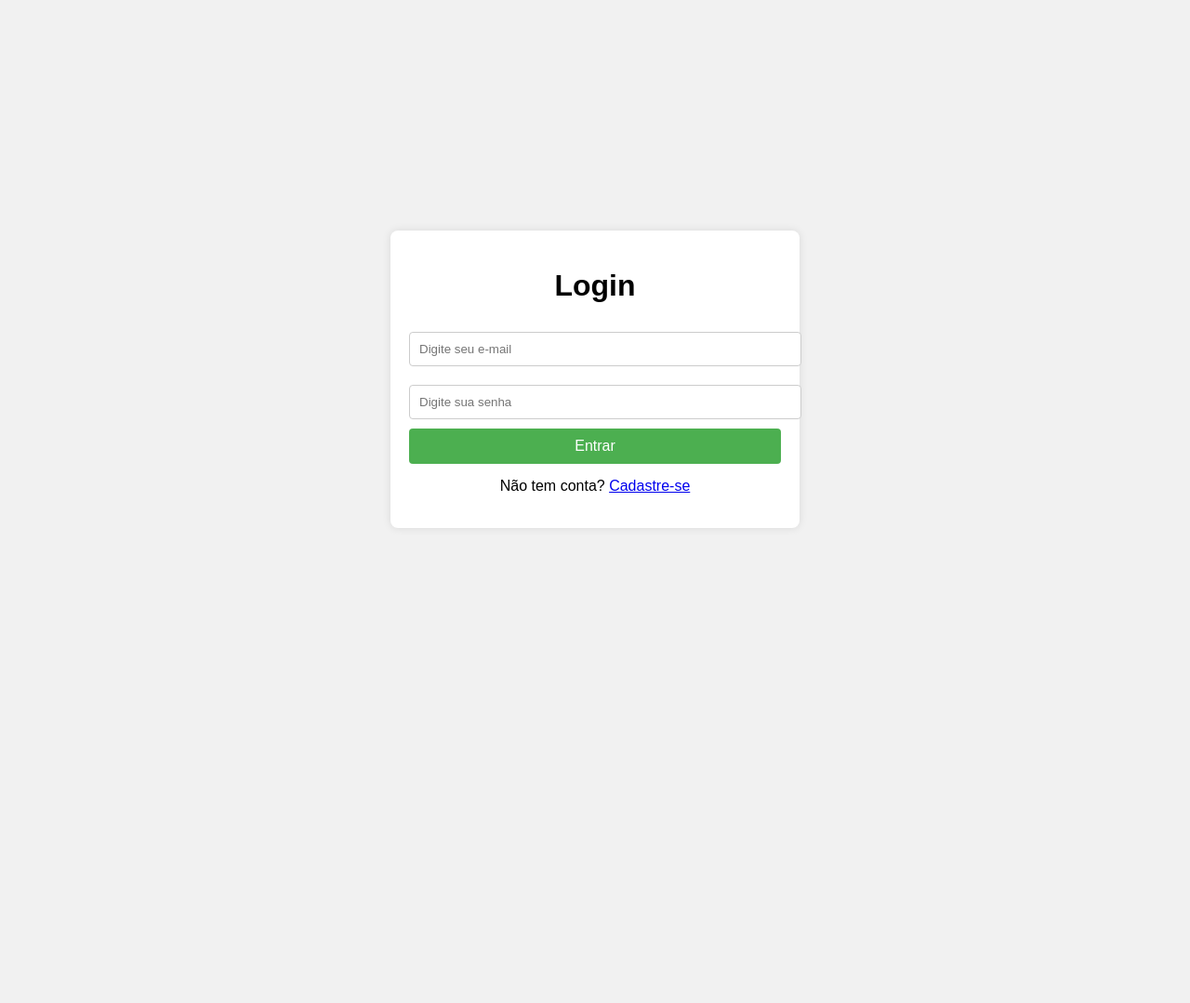
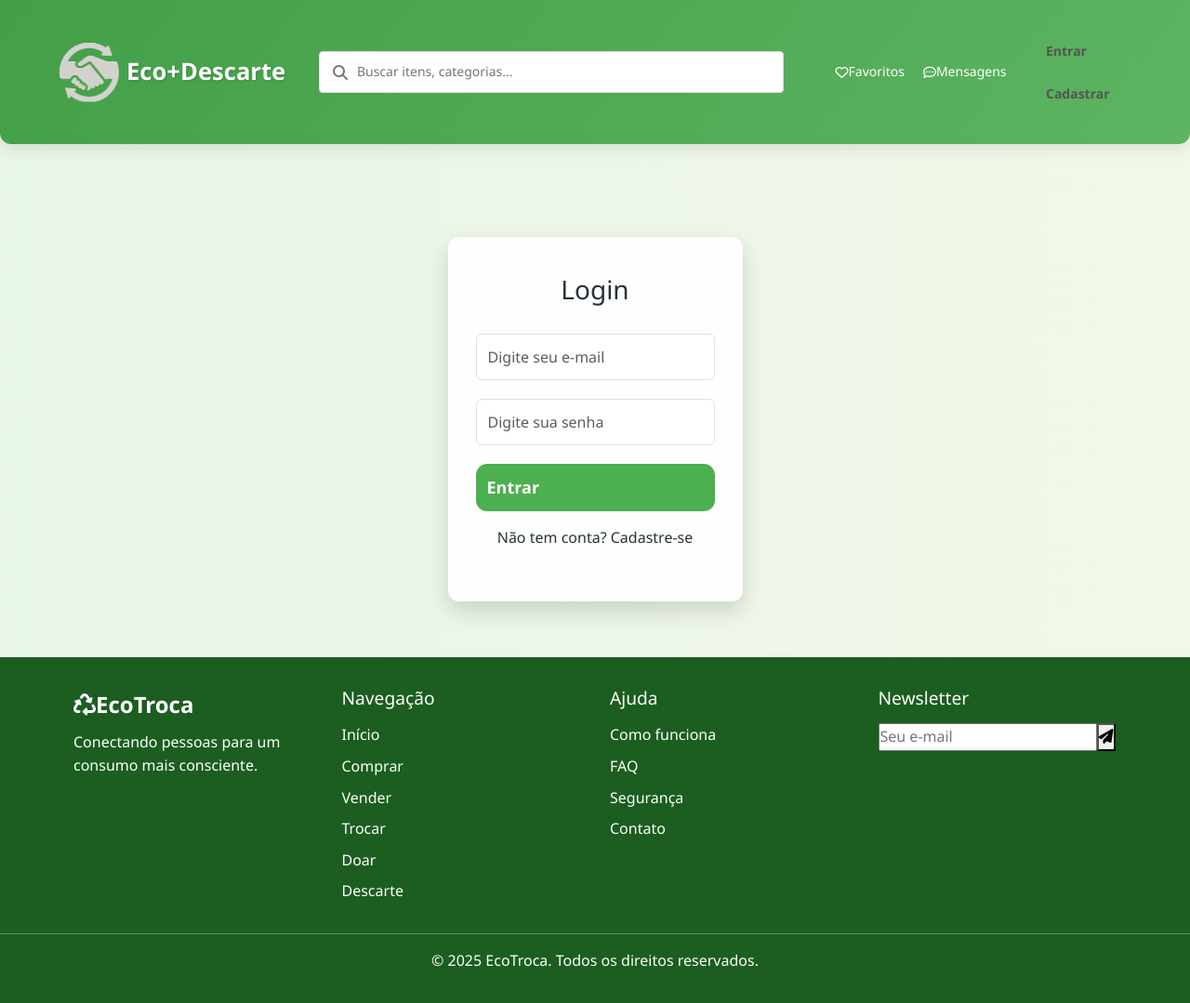
Before and after one commit to Mateus-tech/EcoDescarte, a plain HTML site: page login.html in a window 1280 px wide. Shown: the whole page at 93% size. Before the commit the page ends 816 px from the top, so only its background shows below. Drawn offline with nearby package versions, Linux system fonts and the light colour scheme; no server answers.

Commit message:
Alteraçoes nos htmls

```diff
--- a/login.html
+++ b/login.html
@@ -5,29 +5,151 @@
   <meta name="viewport" content="width=device-width, initial-scale=1">
   <title>Login - EcoTroca</title>
   <link rel="stylesheet" href="https://cdnjs.cloudflare.com/ajax/libs/font-awesome/6.4.0/css/all.min.css">
+  <link rel="stylesheet" href="https://cdnjs.cloudflare.com/ajax/libs/bootstrap/5.3.0/css/bootstrap.min.css">
+  <link rel="icon" type="image/png" href="logo2.png">
+  <link rel="stylesheet" href="css/style.css">
   <style>
-    body { font-family: Arial, sans-serif; background: #f1f1f1; display: flex; justify-content: center; align-items: center; height: 100vh; }
-    .container { background: #fff; padding: 20px; border-radius: 8px; max-width: 400px; width: 100%; box-shadow: 0 0 10px rgba(0,0,0,0.1); }
-    h1 { text-align: center; }
-    input { width: 100%; padding: 10px; margin: 10px 0; border: 1px solid #ccc; border-radius: 4px; }
-    button { width: 100%; padding: 10px; border: none; border-radius: 4px; background: #4CAF50; color: #fff; font-size: 16px; cursor: pointer; }
-    button:hover { background: #45a049; }
-    .message { color: red; text-align: center; margin-top: 10px; }
+    body {
+      font-family: 'Segoe UI', sans-serif;
+      background: linear-gradient(to right, #e8f5e9, #f1f8e9);
+      min-height: 100vh;
+      display: flex;
+      flex-direction: column;
+    }
+
+    .login-container {
+      max-width: 1000px;
+      margin: auto;
+      margin-top: 100px;
+      padding: 40px 30px;
+      background: rgba(255, 255, 255, 0.9);
+      border-radius: 12px;
+      box-shadow: 0 10px 25px rgba(0, 0, 0, 0.15);
+      margin-bottom: 60px;
+    }
+
+    .login-container h1 {
+      text-align: center;
+      margin-bottom: 30px;
+      font-size: 28px;
+    }
+
+    .login-container input {
+      margin-bottom: 20px;
+      padding: 12px;
+      font-size: 16px;
+    }
+
+    .login-container button {
+      background-color: #4CAF50;
+      font-size: 18px;
+      padding: 12px;
+    }
+
+    .login-container button:hover {
+      background-color: #45a049;
+    }
+
+    .message {
+      color: red;
+      text-align: center;
+      margin-top: 10px;
+    }
+
+    header {
+      background-color: #4CAF50;
+      padding: 10px 0;
+    }
+
+    .navbar-brand {
+      color: white;
+      font-weight: bold;
+    }
+
+    .navbar-nav .nav-link {
+      color: white !important;
+    }
+
+    .navbar-nav .nav-link:hover {
+      text-decoration: underline;
+    }
   </style>
-</head>
-<body>
-  <div class="container">
+
+  <!-- Logo e Cabeçalho mantidos -->
+  <header class="header">
+    <div class="container header-top">
+      <a href="index.html" class="logo">
+        <img src="logo2.png" alt="">
+        <span>Eco+Descarte</span>
+      </a>
+      <div class="search-bar">
+        <i class="fas fa-search search-icon"></i>
+        <input type="text" placeholder="Buscar itens, categorias...">
+      </div>
+      <nav class="user-nav" id="userNav">
+        <a href="#" class="nav-link"><i class="far fa-heart"></i><span>Favoritos</span></a>
+        <a href="#" class="nav-link"><i class="far fa-comment-dots"></i><span>Mensagens</span></a>
+        <div id="authArea" class="auth-buttons">
+          <a href="login.html" class="btn btn-login">Entrar</a>
+          <a href="signup.html" class="btn btn-signup">Cadastrar</a>
+        </div>
+      </nav>
+    </div>
+  </header>
+
+  <!-- Formulário de Login -->
+  <div class="login-container">
     <h1>Login</h1>
-    <input type="email" id="loginEmail" placeholder="Digite seu e-mail">
-    <input type="password" id="loginPassword" placeholder="Digite sua senha">
-    <button id="loginBtn">Entrar</button>
+    <input type="email" id="loginEmail" class="form-control" placeholder="Digite seu e-mail">
+    <input type="password" id="loginPassword" class="form-control" placeholder="Digite sua senha">
+    <button id="loginBtn" class="btn btn-success w-100">Entrar</button>
     <div class="message" id="loginMessage"></div>
-    <p style="text-align:center; margin-top:15px;">
+    <p class="text-center mt-3">
       Não tem conta? <a href="signup.html">Cadastre-se</a>
     </p>
   </div>
 
-  <!-- Firebase SDK -->
+
+  </body>
+  <!-- Footer -->
+  <footer>
+    <div class="container footer-content">
+      <div class="footer-section">
+        <a href="index.html" class="logo"><i class="fas fa-recycle logo-icon"></i><span>EcoTroca</span></a>
+        <p>Conectando pessoas para um consumo mais consciente.</p>
+      </div>
+      <div class="footer-section">
+        <h3>Navegação</h3>
+        <a href="index.html">Início</a>
+        <a href="index.html?transactionType=sale">Comprar</a>
+        <a href="create-listing.html">Vender</a>
+        <a href="index.html?transactionType=trade">Trocar</a>
+        <a href="index.html?transactionType=donation">Doar</a>
+        <a href="recycling-centers.html">Descarte</a>
+      </div>
+      <div class="footer-section">
+        <h3>Ajuda</h3>
+        <a href="#como-funciona">Como funciona</a>
+        <a href="#">FAQ</a>
+        <a href="#">Segurança</a>
+        <a href="#">Contato</a>
+      </div>
+      <div class="footer-section newsletter">
+        <h3>Newsletter</h3>
+        <form class="newsletter-form">
+          <input type="email" placeholder="Seu e-mail">
+          <button type="submit"><i class="fas fa-paper-plane"></i></button>
+        </form>
+      </div>
+    </div>
+    <div class="footer-bottom">
+      <span>&copy; 2025 EcoTroca. Todos os direitos reservados.</span>
+    </div>
+  </footer>
+
+
+  <!-- Scripts -->
+  <script src="https://cdnjs.cloudflare.com/ajax/libs/bootstrap/5.3.0/js/bootstrap.bundle.min.js"></script>
   <script type="module">
     import { initializeApp } from "https://www.gstatic.com/firebasejs/9.6.10/firebase-app.js";
     import { getAuth, signInWithEmailAndPassword, onAuthStateChanged } from "https://www.gstatic.com/firebasejs/9.6.10/firebase-auth.js";
@@ -52,35 +174,22 @@
 
       try {
         await signInWithEmailAndPassword(auth, email, password);
-        // Redireciona para a página principal após login bem-sucedido
         window.location.href = "index.html?success=1";
       } catch (error) {
         let errorMessage = "";
         switch(error.code) {
-          case 'auth/invalid-email':
-            errorMessage = 'E-mail inválido';
-            break;
-          case 'auth/user-disabled':
-            errorMessage = 'Usuário desativado';
-            break;
-          case 'auth/user-not-found':
-            errorMessage = 'Usuário não encontrado';
-            break;
-          case 'auth/wrong-password':
-            errorMessage = 'Senha incorreta';
-            break;
-          default:
-            errorMessage = 'Erro ao fazer login';
+          case 'auth/invalid-email': errorMessage = 'E-mail inválido'; break;
+          case 'auth/user-disabled': errorMessage = 'Usuário desativado'; break;
+          case 'auth/user-not-found': errorMessage = 'Usuário não encontrado'; break;
+          case 'auth/wrong-password': errorMessage = 'Senha incorreta'; break;
+          default: errorMessage = 'Erro ao fazer login';
         }
         messageEl.textContent = errorMessage;
       }
     });
 
-    // Opcional: se o usuário já estiver logado, redireciona
     onAuthStateChanged(auth, (user) => {
-      if (user) {
-        window.location.href = "index.html?success=1";
-      }
+      if (user) window.location.href = "index.html?success=1";
     });
   </script>
 </body>
```
Also changed, not shown: descarte.html (+2 -0 lines), index.html (+3 -0 lines).
